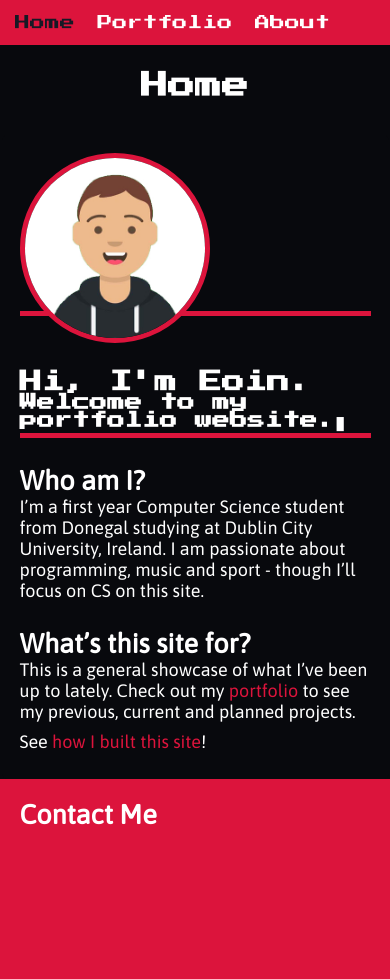
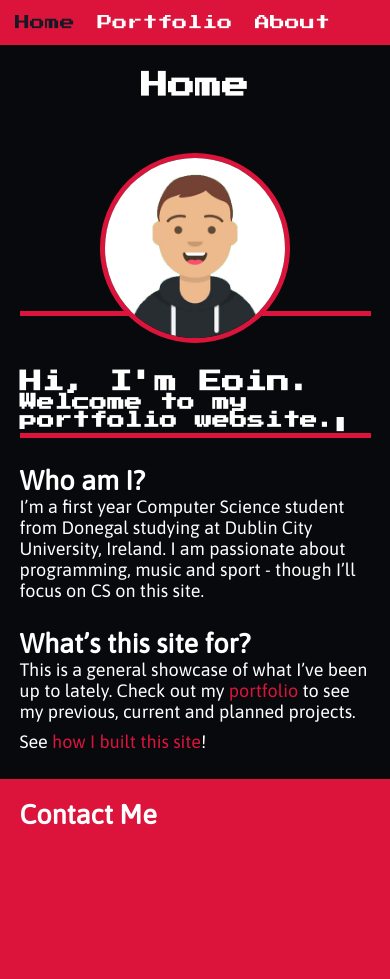
Before and after one commit to eoinparkinson/portfolio-site, a Jekyll site: the page built from index.md, in a window 390 px wide. Built offline with Jekyll 4.4.1, drawn with Linux system fonts in a browser that asks for light colours; a script that is not in the unit is left out.

Commit message:
added center-content global class

```diff
--- a/assets/css/main.scss
+++ b/assets/css/main.scss
@@ -103,6 +103,10 @@ pre {
 		text-align: center;
 		font-size: 2em;
 	}
+	.center-content {
+		width: 100%;
+		text-align: center;
+	}
 }
 
 @media screen and (min-width: 1000px) {
```
